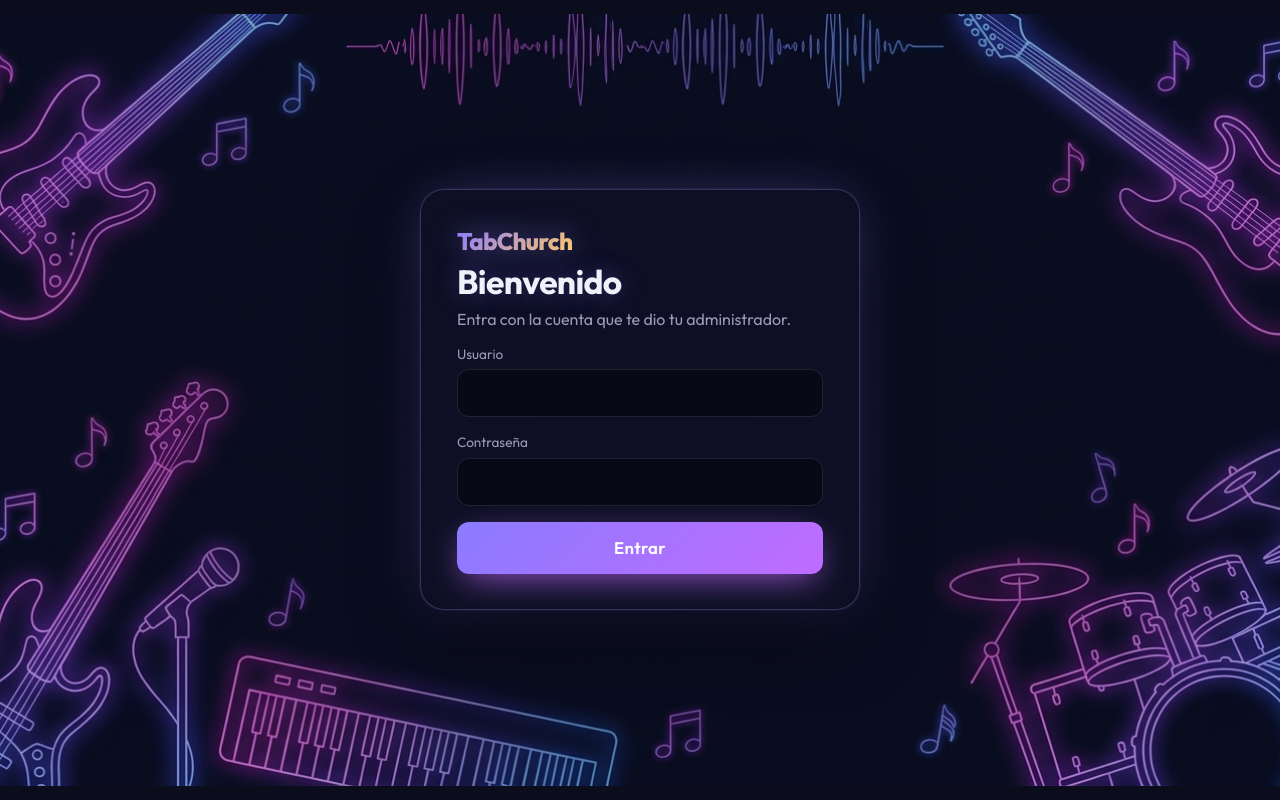
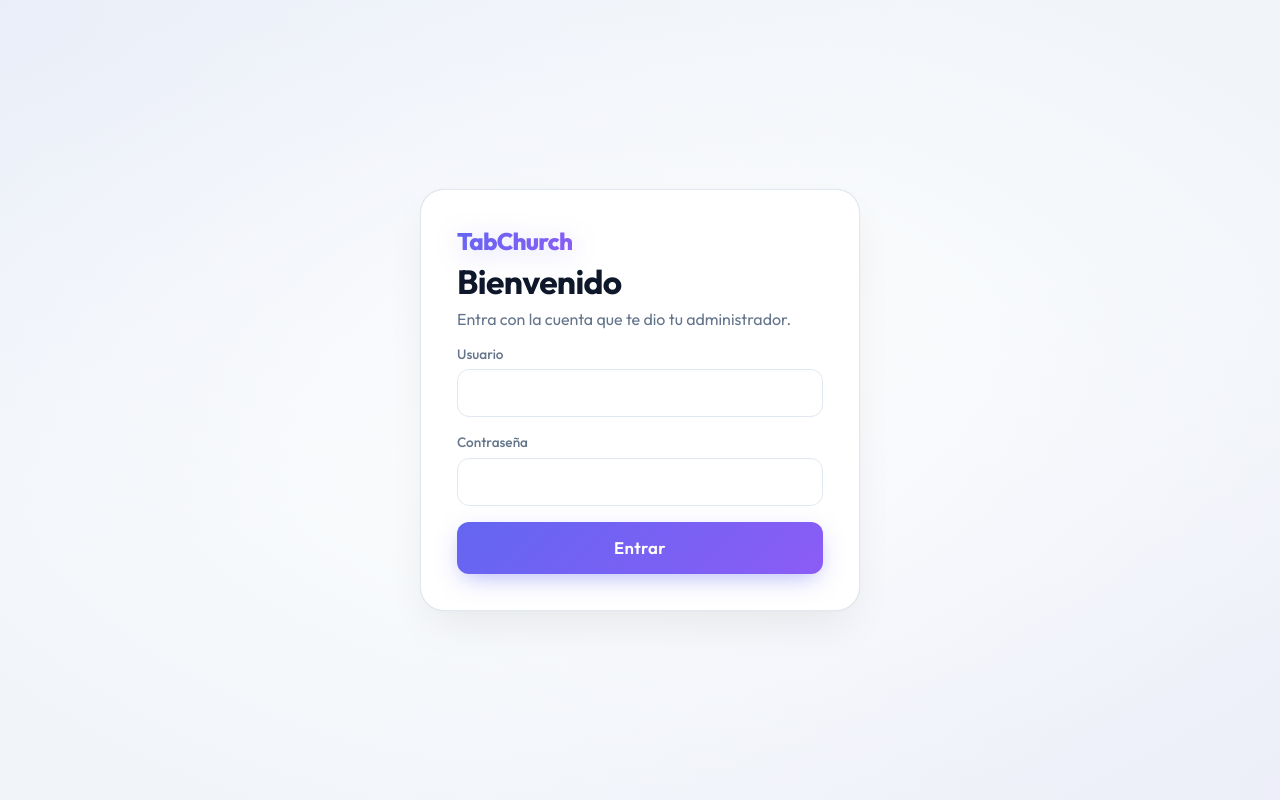
Before and after one commit to VilyaTanke/tabchurch, a Next.js app: page /login in a window 1280 px wide. Built offline with nearby package versions, Linux system fonts and the light colour scheme; no server answers; the database is empty.

Commit message:
style: apply light theme palette across the entire application

```diff
--- a/src/app/globals.css
+++ b/src/app/globals.css
@@ -1,36 +1,38 @@
 :root {
-  --bg: #0f1020;
-  --bg-2: #171832;
-  --surface: rgba(255, 255, 255, 0.05);
-  --surface-2: rgba(255, 255, 255, 0.09);
-  --border: rgba(255, 255, 255, 0.1);
-  --text: #f1f1fb;
-  --muted: #9a9bb8;
-  --primary: #8b7bff;
-  --primary-2: #c06bff;
-  --accent: #ffc86b;
-  --danger: #ff6b86;
-  --ok: #5eead4;
+  --bg: #f8fafc;
+  --bg-2: #ffffff;
+  --surface: #ffffff;
+  --surface-2: #f1f5f9;
+  --surface-3: #e2e8f0;
+  --border: #e2e8f0;
+  --border-focus: #cbd5e1;
+  --text: #0f172a;
+  --muted: #64748b;
+  --primary: #6366f1;
+  --primary-2: #8b5cf6;
+  --accent: #b45309;
+  --danger: #e11d48;
+  --ok: #0d9488;
   --radius: 16px;
   --nav-h: 68px;
 }
 
 * { box-sizing: border-box; margin: 0; padding: 0; }
-html { color-scheme: dark; }
+html { color-scheme: light; }
 body {
   font-family: var(--font-sans), system-ui, sans-serif;
   color: var(--text);
   min-height: 100dvh;
   background:
-    radial-gradient(900px 500px at 10% -10%, rgba(139, 123, 255, 0.25), transparent 60%),
-    radial-gradient(700px 500px at 100% 10%, rgba(192, 107, 255, 0.18), transparent 60%),
+    radial-gradient(1000px 600px at 15% -10%, rgba(99, 102, 241, 0.08), transparent 60%),
+    radial-gradient(800px 500px at 95% 15%, rgba(139, 92, 246, 0.06), transparent 60%),
     var(--bg);
   background-attachment: fixed;
   -webkit-tap-highlight-color: transparent;
 }
 a { color: inherit; text-decoration: none; }
-h1 { font-size: 1.7rem; font-weight: 700; letter-spacing: -0.02em; }
-h2 { font-size: 1.15rem; font-weight: 600; }
+h1 { font-size: 1.7rem; font-weight: 700; letter-spacing: -0.02em; color: var(--text); }
+h2 { font-size: 1.15rem; font-weight: 600; color: var(--text); }
 .muted { color: var(--muted); }
 
 /* ---------- Componentes ---------- */
@@ -39,27 +41,27 @@ h2 { font-size: 1.15rem; font-weight: 600; }
   border: 1px solid var(--border);
   border-radius: var(--radius);
   padding: 1.25rem;
-  backdrop-filter: blur(14px);
+  box-shadow: 0 1px 3px rgba(0, 0, 0, 0.05), 0 1px 2px rgba(0, 0, 0, 0.03);
 }
 .stack { display: flex; flex-direction: column; gap: 1rem; }
 .row { display: flex; gap: 0.75rem; align-items: center; flex-wrap: wrap; }
 .grow { flex: 1; }
 
 .field { display: flex; flex-direction: column; gap: 0.4rem; }
-.field label { font-size: 0.85rem; color: var(--muted); }
+.field label { font-size: 0.85rem; color: var(--muted); font-weight: 500; }
 .input {
   width: 100%;
   min-height: 48px;
   padding: 0 1rem;
   font: inherit;
   color: var(--text);
-  background: rgba(0, 0, 0, 0.25);
+  background: #ffffff;
   border: 1px solid var(--border);
   border-radius: 12px;
   outline: none;
   transition: border-color 0.2s, box-shadow 0.2s;
 }
-.input:focus { border-color: var(--primary); box-shadow: 0 0 0 3px rgba(139, 123, 255, 0.25); }
+.input:focus { border-color: var(--primary); box-shadow: 0 0 0 3px rgba(99, 102, 241, 0.15); }
 
 .btn {
   min-height: 48px;
@@ -72,29 +74,32 @@ h2 { font-size: 1.15rem; font-weight: 600; }
   border-radius: 12px;
   cursor: pointer;
   transition: transform 0.15s, filter 0.2s, box-shadow 0.2s;
-  box-shadow: 0 8px 24px -8px rgba(139, 123, 255, 0.7);
+  box-shadow: 0 4px 14px -3px rgba(99, 102, 241, 0.45);
 }
-.btn:hover { filter: brightness(1.1); }
+.btn:hover { filter: brightness(1.08); }
 .btn:active { transform: scale(0.97); }
 .btn:disabled { opacity: 0.6; cursor: wait; }
-.btn.ghost { background: var(--surface-2); box-shadow: none; }
+.btn.ghost { background: var(--surface-2); color: var(--text); border: 1px solid var(--border); box-shadow: none; }
+.btn.ghost:hover { background: #e2e8f0; }
 .btn.small { min-height: 38px; padding: 0 0.9rem; font-size: 0.85rem; }
-.btn.danger { background: rgba(255, 107, 134, 0.18); color: var(--danger); box-shadow: none; }
+.btn.danger { background: rgba(225, 29, 72, 0.08); color: var(--danger); border: 1px solid rgba(225, 29, 72, 0.2); box-shadow: none; }
+.btn.danger:hover { background: rgba(225, 29, 72, 0.15); }
 
 .alert { padding: 0.75rem 1rem; border-radius: 12px; font-size: 0.9rem; }
-.alert.error { background: rgba(255, 107, 134, 0.15); color: var(--danger); }
-.alert.ok { background: rgba(94, 234, 212, 0.14); color: var(--ok); }
+.alert.error { background: #ffe4e6; color: #be123c; border: 1px solid #fecdd3; }
+.alert.ok { background: #ccfbf1; color: #0f766e; border: 1px solid #99f6e4; }
 
 .badge {
   font-size: 0.72rem; font-weight: 600; padding: 0.2rem 0.6rem;
   border-radius: 999px; background: var(--surface-2); color: var(--muted);
+  border: 1px solid var(--border);
 }
-.badge.admin { background: rgba(255, 200, 107, 0.18); color: var(--accent); }
-.badge.off { background: rgba(255, 107, 134, 0.15); color: var(--danger); }
+.badge.admin { background: rgba(180, 83, 9, 0.12); color: var(--accent); border-color: rgba(180, 83, 9, 0.25); }
+.badge.off { background: rgba(225, 29, 72, 0.1); color: var(--danger); border-color: rgba(225, 29, 72, 0.25); }
 
 .brand {
   font-weight: 800; font-size: 1.3rem; letter-spacing: -0.03em;
-  background: linear-gradient(135deg, var(--primary), var(--accent));
+  background: linear-gradient(135deg, var(--primary), var(--primary-2));
   -webkit-background-clip: text; background-clip: text; color: transparent;
 }
 
@@ -102,25 +107,26 @@ h2 { font-size: 1.15rem; font-weight: 600; }
 .auth-wrap {
   min-height: 100dvh; display: grid; place-items: center; padding: 1.5rem;
   position: relative; isolation: isolate; overflow: hidden;
-  background: #0b0c1c url("/login-bg.jpg") center / cover no-repeat;
+  background:
+    radial-gradient(at 0% 0%, rgba(99, 102, 241, 0.12) 0px, transparent 50%),
+    radial-gradient(at 100% 100%, rgba(139, 92, 246, 0.12) 0px, transparent 50%),
+    #f1f5f9;
 }
-/* viÃ±eta para que el centro respire y el formulario destaque */
 .auth-wrap::before {
   content: ""; position: absolute; inset: 0; z-index: -1;
-  background: radial-gradient(ellipse 55% 60% at 50% 50%, rgba(11, 12, 28, 0.78), rgba(11, 12, 28, 0.2) 100%);
+  background: radial-gradient(ellipse 65% 60% at 50% 50%, rgba(255, 255, 255, 0.85), rgba(241, 245, 249, 0.6) 100%);
 }
 .auth-card {
   width: min(440px, 100%); padding: 2.25rem;
-  background: rgba(18, 19, 38, 0.62);
-  border: 1px solid rgba(160, 140, 255, 0.28);
-  box-shadow: 0 0 0 1px rgba(255, 255, 255, 0.03), 0 30px 80px -20px rgba(0, 0, 0, 0.7), 0 0 60px -15px rgba(139, 123, 255, 0.45);
-  backdrop-filter: blur(22px) saturate(140%);
+  background: #ffffff;
+  border: 1px solid var(--border);
+  box-shadow: 0 20px 45px -10px rgba(0, 0, 0, 0.08), 0 0 1px rgba(0, 0, 0, 0.1);
   border-radius: 24px;
 }
-.auth-card .brand { font-size: 1.5rem; display: inline-block; filter: drop-shadow(0 0 14px rgba(139, 123, 255, 0.55)); }
-.auth-card h1 { font-size: 2.1rem; margin: 0.25rem 0 0.35rem; text-shadow: 0 0 24px rgba(139, 123, 255, 0.35); }
-.auth-card .input { background: rgba(5, 6, 16, 0.6); }
-.auth-card .btn { min-height: 52px; font-size: 1.05rem; letter-spacing: 0.02em; box-shadow: 0 10px 34px -8px rgba(192, 107, 255, 0.8); }
+.auth-card .brand { font-size: 1.5rem; display: inline-block; filter: drop-shadow(0 4px 12px rgba(99, 102, 241, 0.25)); }
+.auth-card h1 { font-size: 2.1rem; margin: 0.25rem 0 0.35rem; color: var(--text); }
+.auth-card .input { background: #ffffff; }
+.auth-card .btn { min-height: 52px; font-size: 1.05rem; letter-spacing: 0.02em; box-shadow: 0 8px 24px -6px rgba(99, 102, 241, 0.5); }
 .auth-wrap > div { width: min(440px, 100vw - 3rem); }
 .auth-wrap > div .auth-card { width: 100%; }
 @media (min-width: 900px) {
@@ -128,15 +134,16 @@ h2 { font-size: 1.15rem; font-weight: 600; }
 }
 @keyframes drift { from { background-position: 45% 50%; } to { background-position: 55% 52%; } }
 
-/* ---------- App shell: mÃ³vil = barra inferior, tablet = barra lateral ---------- */
-.shell { min-height: 100dvh; }
+/* ---------- App shell: móvil = barra inferior, tablet = barra lateral ---------- */
+.shell { min-height: 100dvh; background: var(--bg); }
 .main { padding: 1.25rem 1rem calc(var(--nav-h) + 1.5rem); max-width: 1100px; margin: 0 auto; }
 .nav {
   position: fixed; z-index: 10; left: 0; right: 0; bottom: 0; height: var(--nav-h);
   display: flex; justify-content: space-around; align-items: center;
   padding-bottom: env(safe-area-inset-bottom);
-  background: rgba(15, 16, 32, 0.85); backdrop-filter: blur(18px);
+  background: rgba(255, 255, 255, 0.92); backdrop-filter: blur(18px);
   border-top: 1px solid var(--border);
+  box-shadow: 0 -2px 10px rgba(0, 0, 0, 0.03);
 }
 .nav .brand, .nav .spacer { display: none; }
 .nav-link {
@@ -147,13 +154,14 @@ h2 { font-size: 1.15rem; font-weight: 600; }
 }
 .nav-link .ico { display: inline-flex; align-items: center; justify-content: center; line-height: 1; }
 .nav-link svg { flex-shrink: 0; }
-.nav-link:hover, .nav-link.active { color: var(--text); background: var(--surface-2); }
+.nav-link:hover, .nav-link.active { color: var(--primary); background: var(--surface-2); }
 
 @media (min-width: 768px) {
   .nav {
     top: 0; right: auto; bottom: 0; width: 220px; height: auto;
     flex-direction: column; justify-content: flex-start; align-items: stretch;
     gap: 0.35rem; padding: 1.5rem 1rem; border-top: 0; border-right: 1px solid var(--border);
+    box-shadow: 2px 0 10px rgba(0, 0, 0, 0.02);
   }
   .nav .brand { display: block; margin-bottom: 1.5rem; padding-left: 0.5rem; }
   .nav .spacer { display: block; flex: 1; }
@@ -175,11 +183,21 @@ h2 { font-size: 1.15rem; font-weight: 600; }
 @media (prefers-reduced-motion: reduce) { * { animation: none !important; transition: none !important; } }
 
 /* ---------- Canciones ---------- */
-.song-card { display: flex; flex-direction: column; gap: 0.35rem; transition: transform 0.2s, border-color 0.2s, background 0.2s; }
-.song-card:hover { transform: translateY(-3px); border-color: var(--primary); background: var(--surface-2); }
+.song-card {
+  display: flex; flex-direction: column; gap: 0.35rem;
+  background: #ffffff;
+  border: 1px solid var(--border);
+  box-shadow: 0 1px 3px rgba(0, 0, 0, 0.04);
+  transition: transform 0.2s, border-color 0.2s, box-shadow 0.2s;
+}
+.song-card:hover {
+  transform: translateY(-2px);
+  border-color: var(--primary);
+  box-shadow: 0 4px 12px rgba(99, 102, 241, 0.12);
+}
 
 .toolbar { display: flex; flex-wrap: wrap; gap: 0.75rem 1.5rem; justify-content: space-between; position: sticky; top: 0.5rem; z-index: 5; padding: 0.75rem 1rem; }
-.key-badge { display: inline-block; min-width: 3ch; text-align: center; font-size: 1.2rem; color: var(--accent); }
+.key-badge { display: inline-block; min-width: 3ch; text-align: center; font-size: 1.2rem; color: var(--accent); font-weight: 700; }
 
 .song { font-family: var(--font-sans), sans-serif; line-height: 1.2; }
 .song.two-cols {
@@ -196,20 +214,32 @@ h2 { font-size: 1.15rem; font-weight: 600; }
 }
 
 .song-line { display: flex; flex-wrap: wrap; align-items: flex-end; margin-bottom: 0.22em; }
-.song-line.chorus { border-left: 3px solid var(--primary); padding-left: 0.75em; background: rgba(139, 123, 255, 0.07); border-radius: 0 8px 8px 0; }
+.song-line.chorus {
+  border-left: 3px solid var(--primary);
+  padding-left: 0.75em;
+  background: rgba(99, 102, 241, 0.05);
+  border-radius: 0 8px 8px 0;
+}
 .song-line.chord-only { margin-bottom: 0.05em; }
 .song-line.chord-only .chord { min-height: auto; }
 .seg { display: inline-flex; flex-direction: column; }
-.chord { font-weight: 700; color: var(--accent); font-size: 0.85em; padding-right: 0.35em; min-height: 1.15em; line-height: 1.1; }
+.chord {
+  font-weight: 700;
+  color: var(--accent);
+  font-size: 0.85em;
+  padding-right: 0.35em;
+  min-height: 1.15em;
+  line-height: 1.1;
+}
 .chord.raw { color: var(--muted); font-weight: 400; }
-.lyr { white-space: pre-wrap; }
+.lyr { white-space: pre-wrap; color: var(--text); }
 .chord-spacer { height: 0; line-height: 0; display: inline-block; white-space: pre; }
 .song-comment { margin: 0.55em 0 0.2em; font-weight: 700; font-size: 0.8em; letter-spacing: 0.08em; text-transform: uppercase; color: var(--primary); }
 .song-gap { height: 0.45em; }
 
 .editor { min-height: 320px; padding: 0.9rem 1rem; font-family: var(--font-geist-mono), ui-monospace, Consolas, monospace; font-size: 0.95rem; line-height: 1.5; resize: vertical; }
 .editor-split { display: grid; gap: 1rem; grid-template-columns: 1fr; }
-.editor-split .preview { padding: 1rem; border: 1px dashed var(--border); border-radius: 12px; overflow: auto; max-height: 70vh; }
+.editor-split .preview { padding: 1rem; border: 1px dashed var(--border); border-radius: 12px; overflow: auto; max-height: 70vh; background: #ffffff; }
 .editor-split.show-edit .preview { display: none; }
 .editor-split.show-preview .editor { display: none; }
 @media (min-width: 900px) {
@@ -217,24 +247,24 @@ h2 { font-size: 1.15rem; font-weight: 600; }
   .editor-split.show-edit .preview, .editor-split.show-preview .editor { display: block; }
   .seg-toggle { display: none; }
 }
-.seg-toggle { display: inline-flex; background: var(--surface-2); border-radius: 999px; padding: 3px; }
+.seg-toggle { display: inline-flex; background: var(--surface-2); border-radius: 999px; padding: 3px; border: 1px solid var(--border); }
 .seg-toggle button { border: 0; background: none; color: var(--muted); font: inherit; font-size: 0.85rem; padding: 0.4rem 0.9rem; border-radius: 999px; cursor: pointer; }
 .seg-toggle button.on { background: var(--primary); color: #fff; }
 
 .chip-bar { display: flex; gap: 0.5rem; overflow-x: auto; padding-bottom: 0.25rem; scrollbar-width: none; }
-.chip { flex: none; min-height: 40px; padding: 0 1rem; border-radius: 999px; border: 1px solid var(--border); background: rgba(255, 200, 107, 0.12); color: var(--accent); font: inherit; font-weight: 700; cursor: pointer; transition: transform 0.12s, background 0.2s; }
-.chip.alt { background: var(--surface-2); color: var(--text); font-weight: 500; }
+.chip { flex: none; min-height: 40px; padding: 0 1rem; border-radius: 999px; border: 1px solid rgba(180, 83, 9, 0.25); background: rgba(180, 83, 9, 0.08); color: var(--accent); font: inherit; font-weight: 700; cursor: pointer; transition: transform 0.12s, background 0.2s; }
+.chip.alt { background: var(--surface-2); color: var(--text); border-color: var(--border); font-weight: 500; }
 .chip:active { transform: scale(0.93); }
-
 
 /* ---------- Listas & Drag and Drop ---------- */
 .sl-list { list-style: none; display: flex; flex-direction: column; gap: 0.5rem; }
 .sl-row {
   display: flex; align-items: center; gap: 0.75rem; padding: 0.75rem 1rem;
-  background: var(--surface-2); border: 1px solid var(--border); border-radius: 12px;
+  background: #ffffff; border: 1px solid var(--border); border-radius: 12px;
+  box-shadow: 0 1px 2px rgba(0, 0, 0, 0.03);
   user-select: none;
 }
-.sl-row.dragging { opacity: 0.5; border-color: var(--primary); }
+.sl-row.dragging { opacity: 0.6; border-color: var(--primary); box-shadow: 0 8px 20px rgba(99, 102, 241, 0.15); }
 .drag-handle {
   background: none; border: 0; color: var(--muted); font-size: 1.25rem;
   cursor: grab; padding: 0.2rem 0.4rem; border-radius: 6px;
@@ -245,19 +275,21 @@ h2 { font-size: 1.15rem; font-weight: 600; }
 /* ---------- Modo Escenario Fullscreen ---------- */
 .stage-wrap {
   position: fixed; inset: 0; z-index: 100;
-  background: #090a14; color: #fff;
+  background: #f8fafc; color: var(--text);
   display: flex; flex-direction: column;
   overflow: hidden;
 }
 .stage-bar {
   display: flex; justify-content: space-between; align-items: center;
-  padding: 0.5rem 1rem; background: rgba(15, 16, 32, 0.95);
+  padding: 0.5rem 1rem; background: rgba(255, 255, 255, 0.95);
+  backdrop-filter: blur(12px);
   border-bottom: 1px solid var(--border); gap: 0.5rem; flex-wrap: wrap;
+  box-shadow: 0 1px 4px rgba(0, 0, 0, 0.03);
 }
-.stage-title { font-weight: 700; font-size: 1.1rem; }
+.stage-title { font-weight: 700; font-size: 1.1rem; color: var(--text); }
 .stage-controls { display: flex; gap: 0.4rem; align-items: center; flex-wrap: wrap; }
 .stage-group {
-  display: inline-flex; align-items: center; background: rgba(255,255,255,0.06);
+  display: inline-flex; align-items: center; background: #ffffff;
   border: 1px solid var(--border); border-radius: 8px; overflow: hidden;
 }
 .stage-key {
@@ -265,44 +297,47 @@ h2 { font-size: 1.15rem; font-weight: 600; }
   padding: 0 0.4rem; font-size: 0.95rem;
 }
 .stage-btn {
-  background: rgba(255,255,255,0.08); border: 1px solid var(--border); color: #fff;
+  background: #ffffff; border: 1px solid var(--border); color: var(--text);
   padding: 0.4rem 0.8rem; border-radius: 8px; font-size: 0.85rem; font-weight: 600;
-  cursor: pointer; transition: background 0.15s; text-decoration: none; display: inline-flex; align-items: center;
+  cursor: pointer; transition: background 0.15s, border-color 0.15s; text-decoration: none; display: inline-flex; align-items: center;
 }
 .stage-btn.small { padding: 0.35rem 0.65rem; border-radius: 6px; }
-.stage-btn:hover { background: rgba(255,255,255,0.15); }
-.stage-btn.active { background: var(--primary); border-color: var(--primary); }
+.stage-btn:hover { background: var(--surface-2); }
+.stage-btn.active { background: var(--primary); border-color: var(--primary); color: #fff; }
 
 .stage-content {
   flex: 1; overflow-y: auto; padding: 1.5rem; scroll-behavior: smooth;
+  background: #f8fafc;
 }
 .stage-content.two-cols .song {
   column-count: 2; column-gap: 2.5rem;
 }
 .stage-notes {
-  background: rgba(255, 200, 107, 0.1); border-left: 3px solid var(--accent);
+  background: rgba(180, 83, 9, 0.08); border-left: 3px solid var(--accent);
   padding: 0.6rem 1rem; margin-bottom: 1.5rem; border-radius: 0 8px 8px 0; font-size: 0.95rem;
 }
 
 .stage-footer {
   display: flex; justify-content: space-between; align-items: center;
-  padding: 0.6rem 1rem; background: rgba(15, 16, 32, 0.95);
+  padding: 0.6rem 1rem; background: rgba(255, 255, 255, 0.95);
+  backdrop-filter: blur(12px);
   border-top: 1px solid var(--border); gap: 0.75rem;
+  box-shadow: 0 -1px 4px rgba(0, 0, 0, 0.03);
 }
 .stage-nav-btn {
-  background: var(--surface-2); border: 1px solid var(--border); color: #fff;
+  background: #ffffff; border: 1px solid var(--border); color: var(--text);
   padding: 0.6rem 1.2rem; border-radius: 10px; font-weight: 700; font-size: 0.95rem;
   cursor: pointer; min-width: 100px;
 }
-.stage-nav-btn:disabled { opacity: 0.3; cursor: not-allowed; }
+.stage-nav-btn:hover:not(:disabled) { background: var(--surface-2); }
+.stage-nav-btn:disabled { opacity: 0.4; cursor: not-allowed; }
 .stage-selector { flex: 1; max-width: 320px; }
 .stage-select {
-  width: 100%; min-height: 42px; background: rgba(0,0,0,0.4); color: #fff;
+  width: 100%; min-height: 42px; background: #ffffff; color: var(--text);
   border: 1px solid var(--border); border-radius: 10px; padding: 0 0.8rem; font-size: 0.9rem;
 }
 
 .ellipsis { overflow: hidden; text-overflow: ellipsis; white-space: nowrap; }
-
 
 /* ---------- Estilos de Impresión y Exportación a PDF ---------- */
 @media print {
@@ -337,7 +372,6 @@ h2 { font-size: 1.15rem; font-weight: 600; }
   }
 }
 
-
 /* ---------- CifraClub Sidebar Layout ---------- */
 .cifra-layout {
   display: flex;
@@ -355,15 +389,14 @@ h2 { font-size: 1.15rem; font-weight: 600; }
 
 .cifra-sidebar {
   width: 100%;
-  background: rgba(18, 19, 38, 0.75);
+  background: #ffffff;
   border: 1px solid var(--border);
   border-radius: 18px;
   padding: 0.5rem;
   display: flex;
   flex-direction: column;
   gap: 0.3rem;
-  box-shadow: 0 10px 30px rgba(0, 0, 0, 0.3);
-  backdrop-filter: blur(12px);
+  box-shadow: 0 4px 15px rgba(0, 0, 0, 0.04);
 }
 
 @media (min-width: 860px) {
@@ -419,8 +452,8 @@ h2 { font-size: 1.15rem; font-weight: 600; }
 }
 
 .cifra-menu-btn.active {
-  background: rgba(139, 123, 255, 0.18);
-  color: #fff;
+  background: rgba(99, 102, 241, 0.1);
+  color: var(--primary);
 }
 
 .cifra-icon {
@@ -434,7 +467,8 @@ h2 { font-size: 1.15rem; font-weight: 600; }
   font-size: 0.78rem;
   color: var(--muted);
   font-weight: 600;
-  background: rgba(255, 255, 255, 0.06);
+  background: var(--surface-2);
+  border: 1px solid var(--border);
   padding: 0.2rem 0.5rem;
   border-radius: 6px;
 }
@@ -443,26 +477,28 @@ h2 { font-size: 1.15rem; font-weight: 600; }
   display: flex;
   align-items: center;
   gap: 0.35rem;
-  background: rgba(0, 0, 0, 0.3);
+  background: var(--surface-2);
   border: 1px solid var(--border);
   padding: 0.2rem 0.4rem;
   border-radius: 8px;
 }
 
 .cifra-mini-btn {
-  background: var(--surface-2);
-  border: 0;
-  color: #fff;
+  background: #ffffff;
+  border: 1px solid var(--border);
+  color: var(--text);
   border-radius: 6px;
   width: 26px;
   height: 26px;
   font-weight: 700;
   cursor: pointer;
-  transition: background 0.15s;
+  transition: background 0.15s, border-color 0.15s, color 0.15s;
 }
 
 .cifra-mini-btn:hover {
   background: var(--primary);
+  border-color: var(--primary);
+  color: #fff;
 }
 
 .cifra-divider {
@@ -479,15 +515,16 @@ h2 { font-size: 1.15rem; font-weight: 600; }
   gap: 0.4rem;
   padding: 0.75rem 1rem;
   margin-bottom: 1rem;
-  background: rgba(18, 19, 38, 0.6);
+  background: #ffffff;
   border: 1px solid var(--border);
   border-radius: 14px;
+  box-shadow: 0 1px 3px rgba(0, 0, 0, 0.04);
 }
 
 .cifra-chord-chip {
-  background: rgba(255, 200, 107, 0.12);
+  background: rgba(180, 83, 9, 0.09);
   color: var(--accent);
-  border: 1px solid rgba(255, 200, 107, 0.25);
+  border: 1px solid rgba(180, 83, 9, 0.22);
   font-weight: 700;
   font-size: 0.88rem;
   padding: 0.25rem 0.6rem;
--- a/src/components/SongViewer.tsx
+++ b/src/components/SongViewer.tsx
@@ -329,7 +329,7 @@ export default function SongViewer({
           </div>
         )}
 
-        <div className="card" style={{ padding: "1.75rem", background: "rgba(18, 19, 38, 0.7)" }}>
+        <div className="card" style={{ padding: "1.75rem" }}>
           <SongBody
             content={shown}
             showChords={chords}
```
